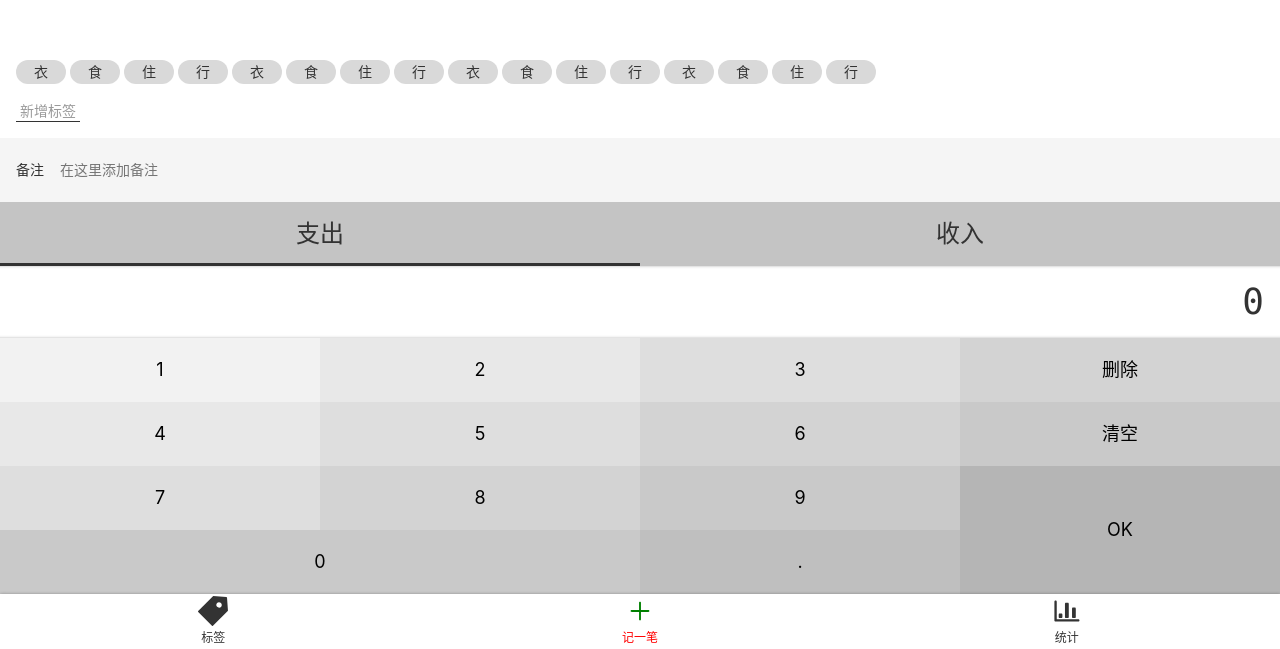
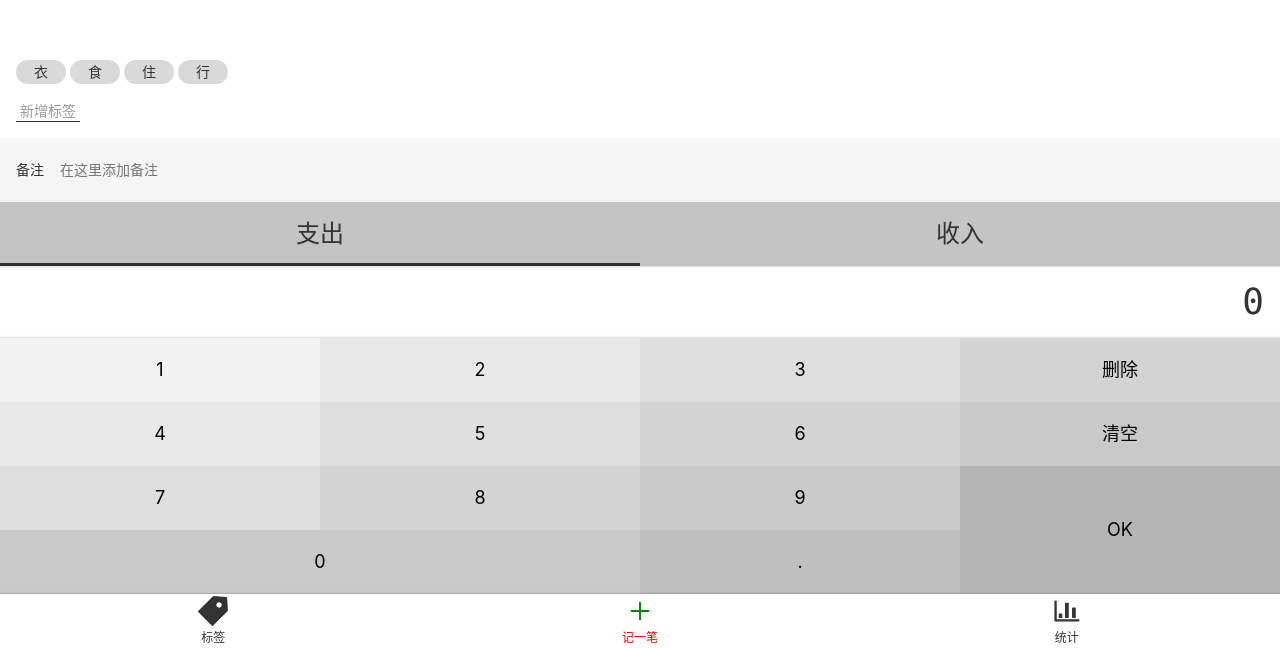
Before and after one commit to 12callie/bookkeeping, a Vue app: page /#/money in a window 1280 px wide. Shown: the part 151-800 px from the top of the page. Built offline with nearby package versions, Linux system fonts and the light colour scheme.

Commit message:
完成Tags组件，修复numberPad组件的小数位数问题

```diff
--- a/src/components/Money.vue
+++ b/src/components/Money.vue
@@ -3,11 +3,11 @@
     <NumberPad />
     <Types />
     <Notes />
-    <Tags />
+    <Tags :data-source.sync="tags" />
   </Layout>
 </template>
 
-<script lang="ts">
+<script>
 import Tags from "@/components/money/Tags.vue";
 import Notes from "@/components/money/Notes.vue";
 import Types from "@/components/money/Types.vue";
@@ -15,6 +15,11 @@ import NumberPad from "@/components/money/NumberPad.vue";
 export default {
   name: "Money",
   components: { Notes, Types, NumberPad, Tags },
+  data() {
+    return {
+      tags: ["衣", "食", "住", "行"],
+    };
+  },
 };
 </script>
 
--- a/src/components/money/NumberPad.vue
+++ b/src/components/money/NumberPad.vue
@@ -46,6 +46,7 @@ export default class NumberPad extends Vue {
       return;
     }
     this.output += input;
+    this.output = this.output.replace(/^(\-)*(\d+)\.(\d\d).*$/, "$1$2.$3");
   }
   clear() {
     this.output = "0";
--- a/src/components/money/Tags.vue
+++ b/src/components/money/Tags.vue
@@ -1,33 +1,51 @@
 <template>
   <div class="tags">
     <div class="new">
-      <button>新增标签</button>
+      <button @click="createTags">新增标签</button>
     </div>
     <ul class="current">
-      <li>衣</li>
-      <li>食</li>
-      <li>住</li>
-      <li>行</li>
-      <li>衣</li>
-      <li>食</li>
-      <li>住</li>
-      <li>行</li>
-      <li>衣</li>
-      <li>食</li>
-      <li>住</li>
-      <li>行</li>
-      <li>衣</li>
-      <li>食</li>
-      <li>住</li>
-      <li>行</li>
+      <li
+        v-for="tag in dataSource"
+        :key="tag"
+        :class="{ selected: selectedTags.indexOf(tag) >= 0 }"
+        @click="toggle(tag)"
+      >
+        {{ tag }}
+      </li>
     </ul>
   </div>
 </template>
 
 <script lang="ts">
-export default {
-  name: "Tags",
-};
+import Vue from "vue";
+import { Component, Prop } from "vue-property-decorator";
+@Component
+export default class Tags extends Vue {
+  @Prop() readonly dataSource: string[] | undefined;
+  selectedTags: string[] = [];
+  toggle(tag: string) {
+    const index = this.selectedTags.indexOf(tag);
+    if (index >= 0) {
+      this.selectedTags.splice(index, 1);
+    } else {
+      this.selectedTags.push(tag);
+    }
+  }
+  createTags() {
+    const tagName = window.prompt("请输入标签名");
+
+    if (tagName === "") {
+      alert("标签名不能为空");
+    }
+    if (this.dataSource) {
+      if (this.dataSource.indexOf(tagName!) >= 0) {
+        alert(`${tagName}已存在`);
+      } else {
+        this.$emit("update:dataSource", [...this.dataSource, tagName]);
+      }
+    }
+  }
+}
 </script>
 
 <style lang="scss" scoped>
@@ -37,18 +55,22 @@ export default {
   display: flex;
   flex-direction: column-reverse;
   flex-grow: 1;
-
+  $bg: rgb(217, 217, 217);
   > .current {
     display: flex;
     flex-wrap: wrap;
     > li {
-      background-color: rgb(217, 217, 217);
+      background-color: $bg;
       margin-right: 4px;
       padding: 0 18px;
       height: 24px;
       line-height: 24px;
       border-radius: (24px/2);
       margin-top: 4px;
+      &.selected {
+        background-color: darken($bg, 50%);
+        color: #fff;
+      }
     }
   }
   > .new {
```
Also changed, not shown: .eslintrc.js.
